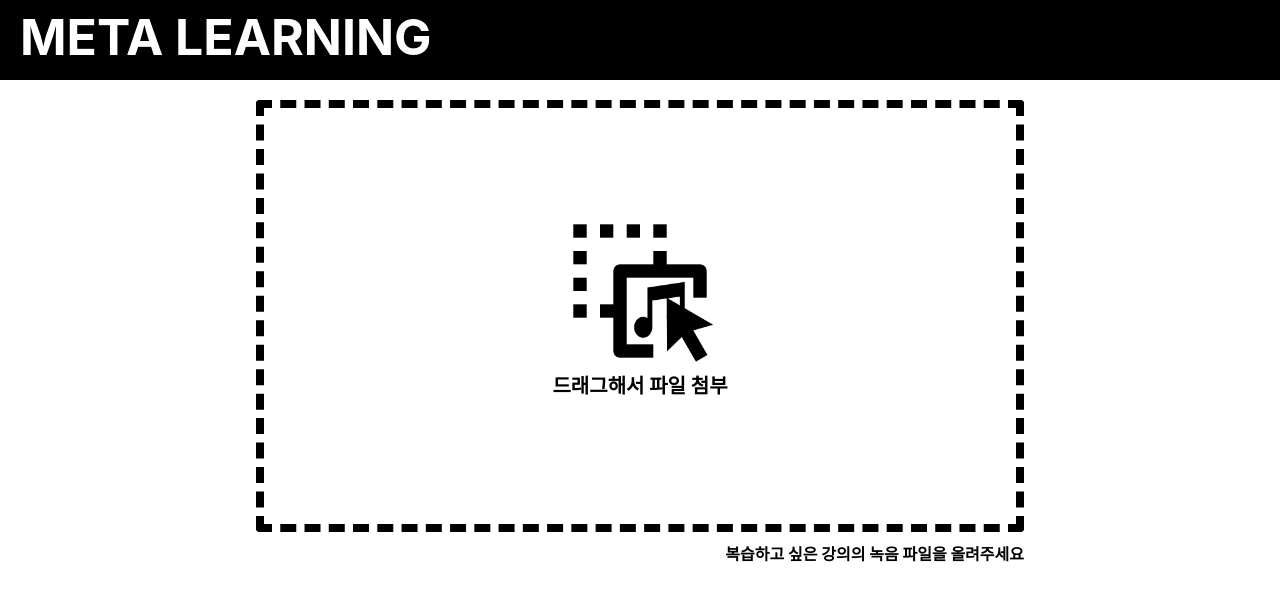
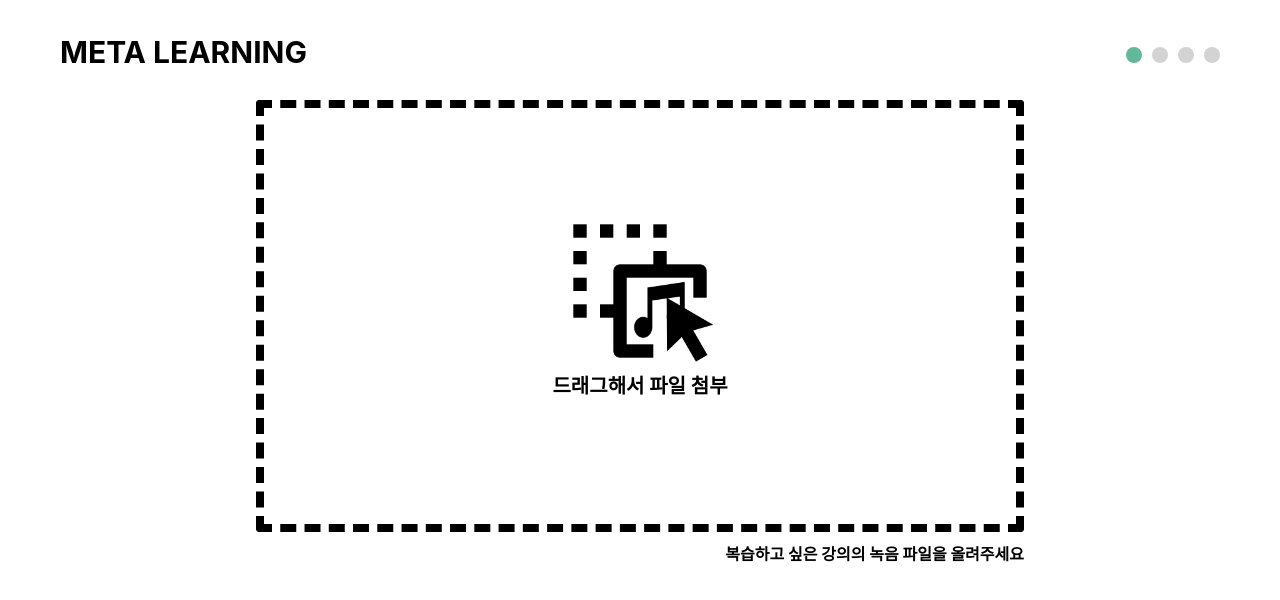
Before and after one commit to SNU-HCI-GROUP-1/meta-learning, a React (Create React App) app in the folder client/web/: page / in a window 1280 px wide. Shown: the top 600 px of the page. Built offline with nearby package versions, Linux system fonts and the light colour scheme.

Commit message:
feat: apply design change on header

```diff
--- a/client/web/src/Components/Header.tsx
+++ b/client/web/src/Components/Header.tsx
@@ -1,24 +1,48 @@
 type Props = {
   innerText: string,
+  page: number,
 }
 
-const Header = ({ innerText }: Props) => {
+const Header = ({ innerText, page }: Props) => {
+  var header_width;
+  if (window.innerWidth > 1920) header_width = 1920;
+
   return (
     <div
       style={{
         height: window.innerWidth < 500 ? 60 : 80,
-        backgroundColor: 'black',
+        width: header_width,
         marginBottom: '10px',
+        paddingLeft: 60,
+        paddingRight: 60,
+        paddingTop: 30,
+        display: "flex",
+        justifyContent: "space-between",
+        margin: "auto"
       }}
     >
       <div
+        className="meta-learning-logo"
         style={{
-          marginLeft: '20px',
-          fontSize: window.innerWidth < 500 ? 30 : 50,
-          color: 'white',
+          fontSize: window.innerWidth < 500 ? 30 : 30,
+          color: 'black',
         }}
       >
         <b>{innerText}</b>
+      </div>
+      <div
+        className="process-indicator-box"
+        style={{
+          display: "flex",
+          justifyContent: "space-between",
+          alignItems: "center",
+          width: 94,
+        }}
+      >
+        <div style={{width: 16, height: 16, borderRadius: '50%', backgroundColor: page == 1 ? '#63B899' : '#D3D3D3'}}></div>
+        <div style={{width: 16, height: 16, borderRadius: '50%', backgroundColor: page == 2 ? '#63B899' : '#D3D3D3'}}></div>
+        <div style={{width: 16, height: 16, borderRadius: '50%', backgroundColor: page == 3 ? '#63B899' : '#D3D3D3'}}></div>
+        <div style={{width: 16, height: 16, borderRadius: '50%', backgroundColor: page == 4 ? '#63B899' : '#D3D3D3'}}></div>
       </div>
     </div>
   )
--- a/client/web/src/pages/Checks/index.tsx
+++ b/client/web/src/pages/Checks/index.tsx
@@ -2,6 +2,7 @@ import { useState } from 'react';
 import StyledButton from '../../Components/Button';
 import Container from '../../Components/Container';
 import testQuestions from '../Questions/testQuestions';
+import Header from '../../Components/Header';
 
 type Props = {
   answers: any[];
@@ -19,6 +20,7 @@ const Checks = ({ answers }: Props) => {
 
   return (
     <Container>
+      <Header innerText='Edit Script' page={4} />
       <h1 style={{
         color: 'white',
         paddingTop: '3vh',
--- a/client/web/src/pages/Editor/index.tsx
+++ b/client/web/src/pages/Editor/index.tsx
@@ -19,7 +19,7 @@ const Editor = () => {
   }
   return (
     <>
-      <Header innerText='Edit Script' />
+      <Header innerText='Edit Script' page={2} />
       {
         isLoading ? (
           <Container>
--- a/client/web/src/pages/Home/index.tsx
+++ b/client/web/src/pages/Home/index.tsx
@@ -22,7 +22,7 @@ const Home = () => {
   }
   return (
     <Container>
-      <Header innerText='META LEARNING' />
+      <Header innerText='META LEARNING' page={1} />
       <DragDrop></DragDrop>
       <div
         style={{
--- a/client/web/src/pages/Questions/index.tsx
+++ b/client/web/src/pages/Questions/index.tsx
@@ -55,7 +55,7 @@ const Questions = ({ answers, setAnswers }: Props) => {
   }
   return (
     <Container>
-      <Header innerText='Questions' />
+      <Header innerText='Questions' page={3} />
       <div style={{
         width: '80%',
         alignContent: 'center',
```
